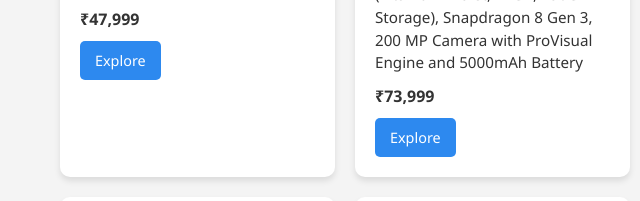
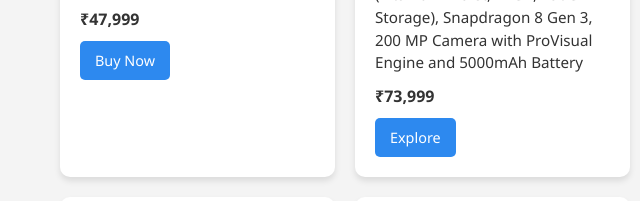
Before and after one commit to Devprajapati35/Rudra-Enterprice, a plain HTML site: page index.html in a window 1280 px wide. Shown: the part 792-993 px from the top of the page, 0-640 px from the left. Drawn offline with Linux system fonts and the light colour scheme.

Commit message:
change button name

```diff
--- a/index.html
+++ b/index.html
@@ -44,7 +44,7 @@
       <h3>Apple iPhone 15 </h3>
       <p>Apple iPhone 15 (128 GB) - Pink.DYNAMIC ISLAND COMES TO IPHONE 15, 48MP MAIN CAMERA WITH 2X TELEPHOTO</p>
       <div class="price">₹47,999</div>
-      <a href="explore1.html"><button>Explore</button></a>
+      <a href="explore1.html"><button>Buy Now</button></a>
     </div>
     <div class="product">
       <img src="imeges/samsung-s24ultra.jpg" alt="iPhone">
```
